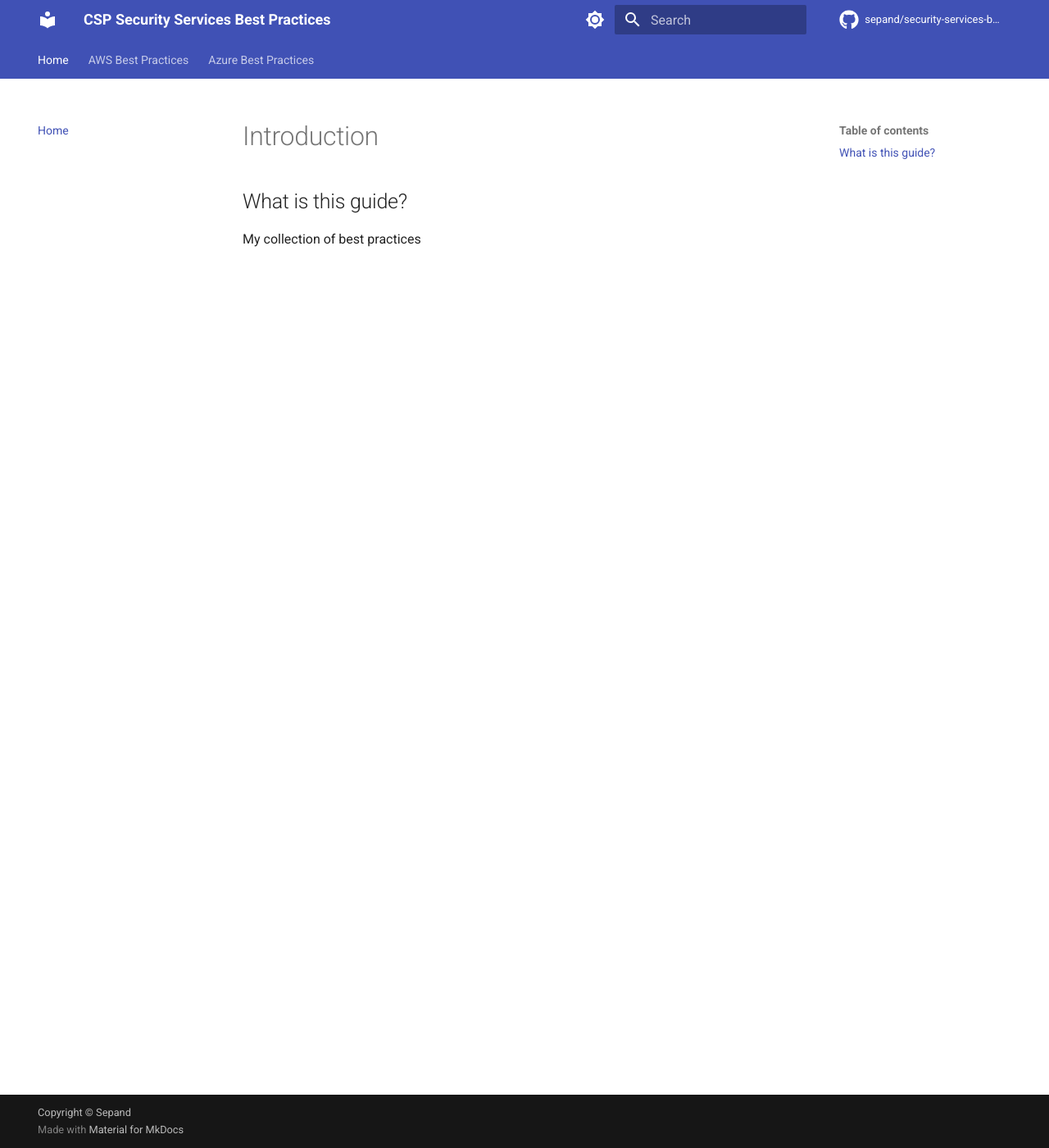
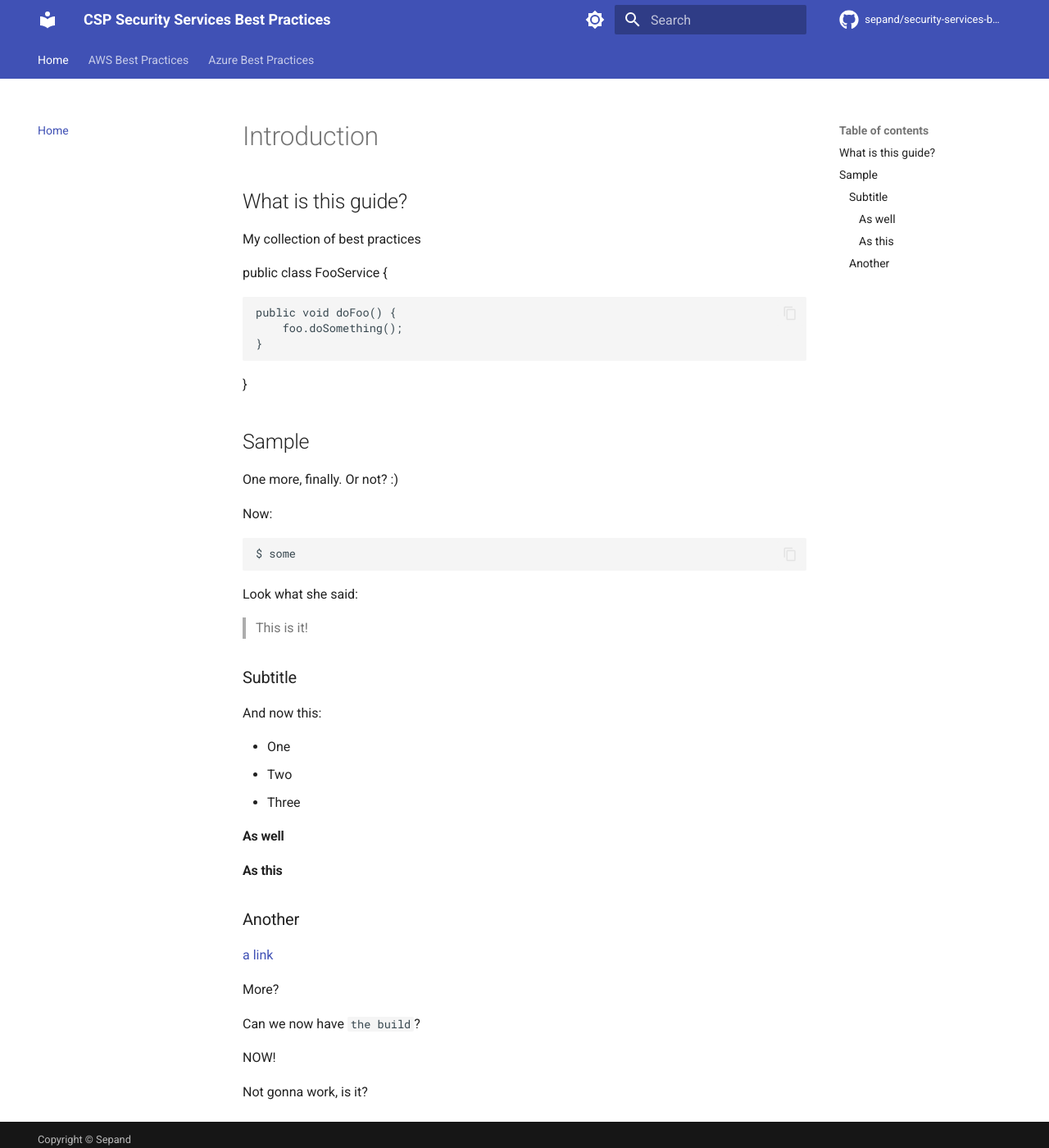
Before and after one commit to sepand/security-services-best-practices, an MkDocs documentation site: the page built from docs/en/index.md, in a window 1280 px wide and 1400 px high. Shown: the whole window at 82% size. Built offline with MkDocs 1.6.1 and Material for MkDocs 9.7.7, drawn with Linux system fonts in a browser that asks for light colours; comment, search, counter and statistics services are not loaded.

Commit message:
Update index.md
added some text to test codeinclude

````diff
--- a/docs/en/index.md
+++ b/docs/en/index.md
@@ -3,3 +3,55 @@
 ## What is this guide?
 
 My collection of best practices
+
+
+
+
+public class FooService {
+
+    public void doFoo() {
+        foo.doSomething();
+    }
+
+}
+
+## Sample
+
+One more, finally. Or not? :)
+
+Now:
+
+```
+$ some
+```
+
+Look what she said:
+
+> This is it!
+
+### Subtitle
+
+And now this:
+
+- One
+- Two
+- Three
+
+
+#### As well
+
+#### As this
+
+### Another
+
+[a link](https://aws.com)
+
+More?
+
+
+Can we now have `the build`?
+
+NOW!
+
+
+Not gonna work, is it?
````
